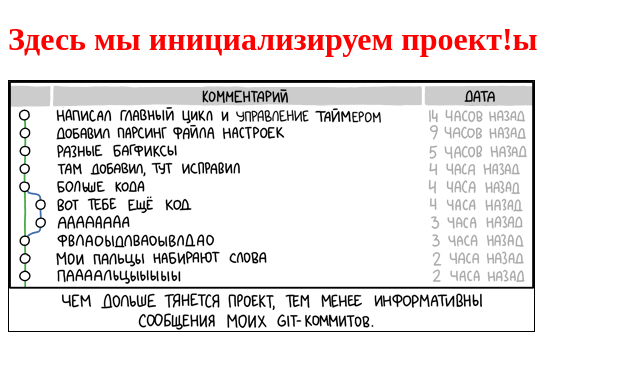
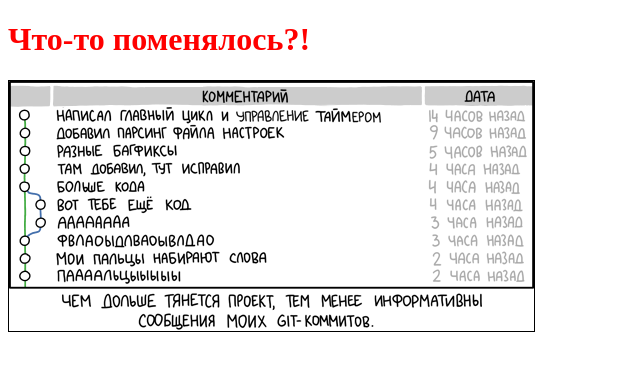
Before and after one commit to VladHT/Modul02-Test, a plain HTML site: page index.html in a window 1280 px wide. Shown: the whole page, without its empty margins (0-640 px from the left). Drawn offline with Linux system fonts and the light colour scheme.

Commit message:
add files

```diff
--- a/index.html
+++ b/index.html
@@ -8,7 +8,7 @@
     <link rel="stylesheet" href="styles/stule.css">
 </head>
 <body>
-    <h1>Здесь мы инициализируем проект!ы</h1>
+    <h1>Что-то поменялось?!</h1>
     <img src="images/dumdnkfpfqgbzsuibvdsb1b1lnk.png" alt="">
 </body>
 </html>
```
